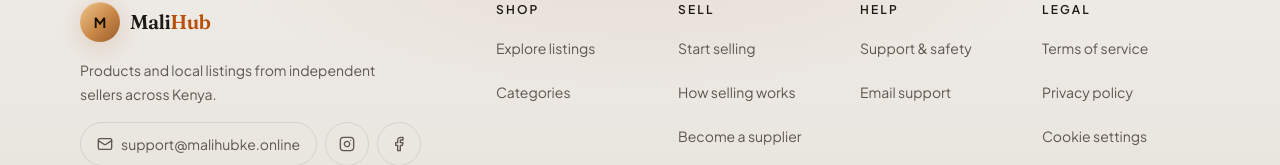
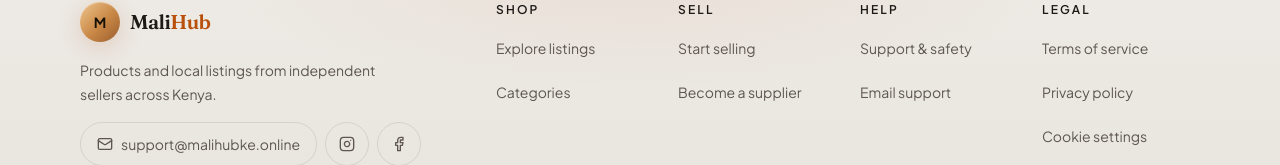
Before and after one commit to Manu-del-source/Malihub--kenya, a Next.js app: page / in a window 1280 px wide. Shown: the part 995-1160 px from the top of the page. Built offline with nearby package versions, Linux system fonts and the light colour scheme; no server answers; the database is empty.

Commit message:
fix(footer): remove 'How selling works' link; Sell group is Start selling + Become a supplier

```diff
--- a/src/components/landing/footer-links.ts
+++ b/src/components/landing/footer-links.ts
@@ -19,7 +19,6 @@ export const FOOTER_GROUPS: FooterGroup[] = [
     heading: "Sell",
     links: [
       { label: "Start selling", href: "/seller-center" },
-      { label: "How selling works", href: "/#sell" },
       { label: "Become a supplier", href: "/become-a-supplier" },
     ],
   },
```
Also changed, not shown: 1 other file (tests, documents, lock files or other folders).
